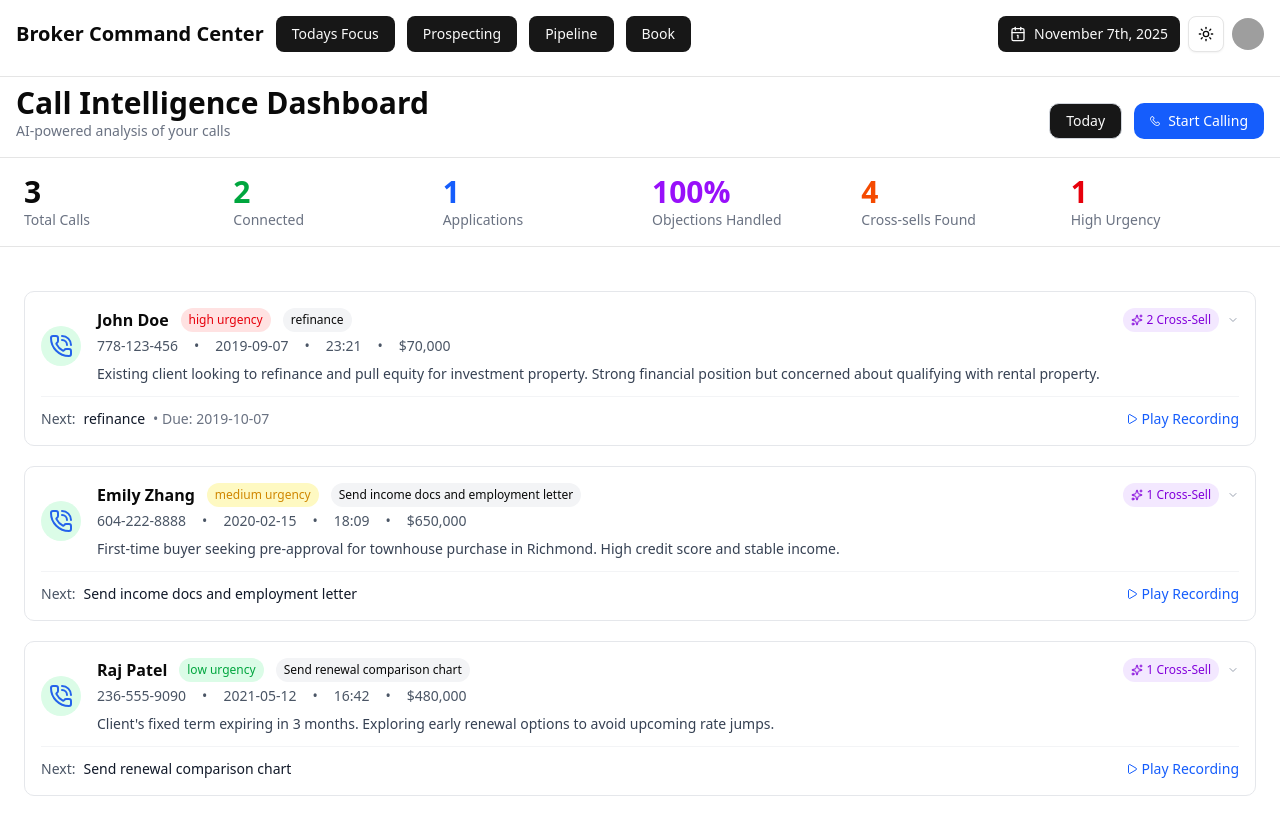
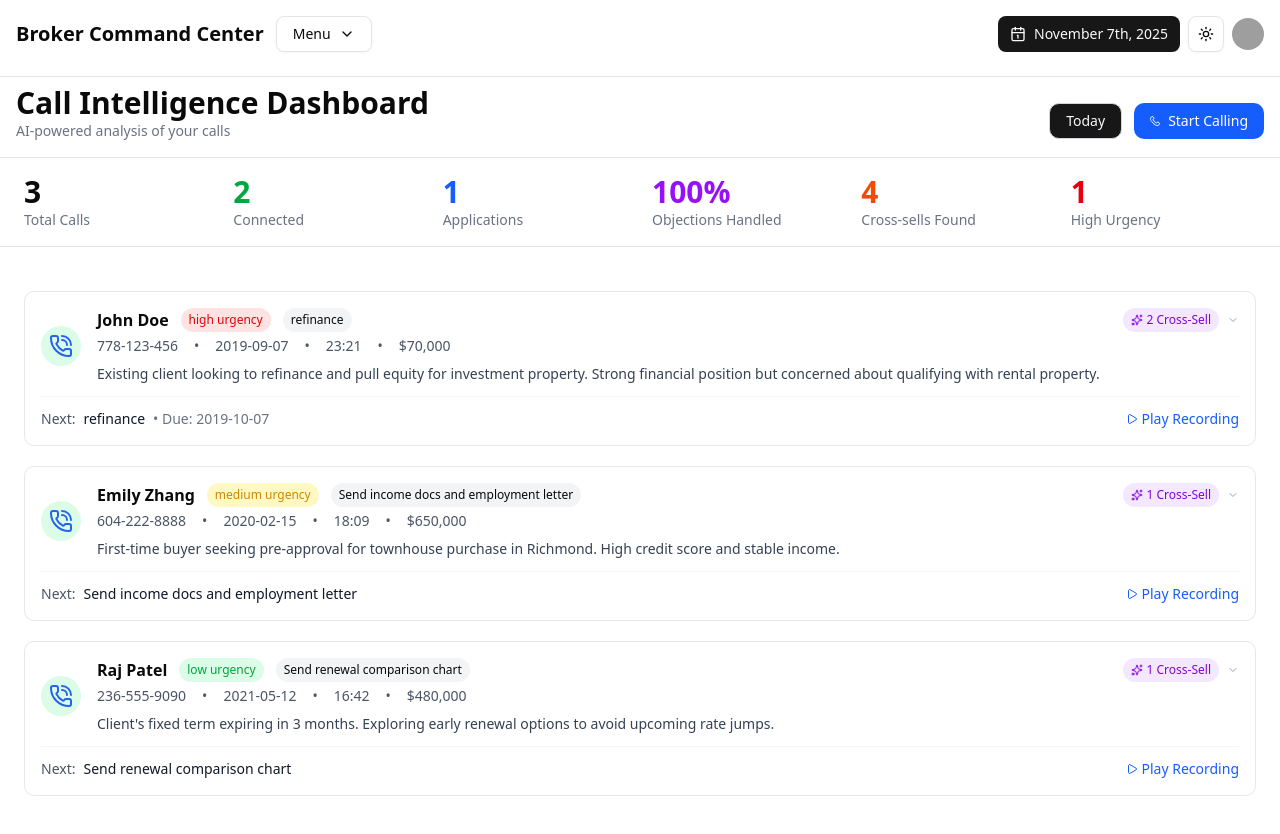
Before and after one commit to satoisnice/ISSP-BluePearlFinancial, a Next.js app in the folder shadcn/: page /CallIntelligenceDashboard in a window 1280 px wide. Shown: the top 834 px of the page. Built offline with nearby package versions, Linux system fonts and the light colour scheme; grey boxes are pictures that could not be loaded.

Commit message:
collapsing navbar

```diff
--- a/shadcn/src/components/Navbar.tsx
+++ b/shadcn/src/components/Navbar.tsx
@@ -1,7 +1,8 @@
 "use client";
 
-import { Calendar1Icon, LogOut, Moon, Settings, Sun, User } from "lucide-react";
+import { Calendar1Icon, LogOut, Moon, Settings, Sun, User, ChevronDown } from "lucide-react";
 import Link from "next/link";
+import { usePathname } from "next/navigation";
 import { Avatar, AvatarFallback, AvatarImage } from "./ui/avatar";
 import {
   DropdownMenu,
@@ -24,6 +25,7 @@ import { Separator } from "@/components/ui/separator";
 
 const Navbar = () => {
   const { theme, setTheme } = useTheme();
+  const pathname = usePathname();
   const [date, setDate] = useState<Date | undefined>(new Date());
   const [open, setOpen] = useState(false);
 
@@ -33,18 +35,33 @@ const Navbar = () => {
         <div className="flex items-center gap-3">
           <span className="text-xl font-bold"> Broker Command Center</span>
 
-          <Button>
-            <Link href="/"><span>Todays Focus</span></Link>
-          </Button>
-          <Button>
-            <Link href="/prospecting"><span>Prospecting</span></Link>
-          </Button>
-          <Button>
-            <Link href="/pipeline"><span>Pipeline</span></Link>
-          </Button>
-          <Button>
-            <Link href="/Book"><span>Book</span></Link>
-          </Button>
+          <DropdownMenu>
+            <DropdownMenuTrigger asChild>
+              <Button
+                variant="outline"
+                className="hover:bg-transparent dark:hover:bg-transparent focus-visible:ring-0 focus-visible:border-transparent hover:cursor-pointer"
+              >
+                <span className="flex items-center gap-2">
+                  Menu
+                  <ChevronDown className="size-4" />
+                </span>
+              </Button>
+            </DropdownMenuTrigger>
+            <DropdownMenuContent>
+              <DropdownMenuItem asChild data-active={pathname === "/"} className="hover:cursor-pointer">
+                <Link href="/">Todays Focus</Link>
+              </DropdownMenuItem>
+              <DropdownMenuItem asChild data-active={pathname === "/prospecting"} className="hover:cursor-pointer">
+                <Link href="/prospecting">Prospecting</Link>
+              </DropdownMenuItem>
+              <DropdownMenuItem asChild data-active={pathname === "/pipeline"} className="hover:cursor-pointer">
+                <Link href="/pipeline">Pipeline</Link>
+              </DropdownMenuItem>
+              <DropdownMenuItem asChild data-active={pathname === "/Book"} className="hover:cursor-pointer">
+                <Link href="/Book">Book</Link>
+              </DropdownMenuItem>
+            </DropdownMenuContent>
+          </DropdownMenu>
         </div>
         <div className="ml-auto flex items-center gap-2">
           <Popover open={open} onOpenChange={setOpen}>
--- a/shadcn/src/components/ui/dropdown-menu.tsx
+++ b/shadcn/src/components/ui/dropdown-menu.tsx
@@ -74,9 +74,9 @@ function DropdownMenuItem({
       data-inset={inset}
       data-variant={variant}
       className={cn(
-        "focus:bg-accent focus:text-accent-foreground data-[variant=destructive]:text-destructive data-[variant=destructive]:focus:bg-destructive/10 dark:data-[variant=destructive]:focus:bg-destructive/20 data-[variant=destructive]:focus:text-destructive data-[variant=destructive]:*:[svg]:!text-destructive [&_svg:not([class*='text-'])]:text-muted-foreground relative flex cursor-default items-center gap-2 rounded-sm px-2 py-1.5 text-sm outline-hidden select-none data-[disabled]:pointer-events-none data-[disabled]:opacity-50 data-[inset]:pl-8 [&_svg]:pointer-events-none [&_svg]:shrink-0 [&_svg:not([class*='size-'])]:size-4",
-        className
-      )}
+          "focus:bg-accent focus:text-accent-foreground data-[variant=destructive]:text-destructive data-[variant=destructive]:focus:bg-destructive/10 dark:data-[variant=destructive]:focus:bg-destructive/20 data-[variant=destructive]:focus:text-destructive data-[variant=destructive]:*:[svg]:!text-destructive [&_svg:not([class*='text-'])]:text-muted-foreground relative flex cursor-default items-center gap-2 rounded-sm px-2 py-1.5 text-sm outline-hidden select-none data-[disabled]:pointer-events-none data-[disabled]:opacity-50 data-[inset]:pl-8 [&_svg]:pointer-events-none [&_svg]:shrink-0 [&_svg:not([class*='size-'])]:size-4 data-[active=true]:bg-accent data-[active=true]:text-accent-foreground",
+          className
+        )}
       {...props}
     />
   )
```
Also changed, not shown: 1 other file (tests, documents, lock files or other folders).
